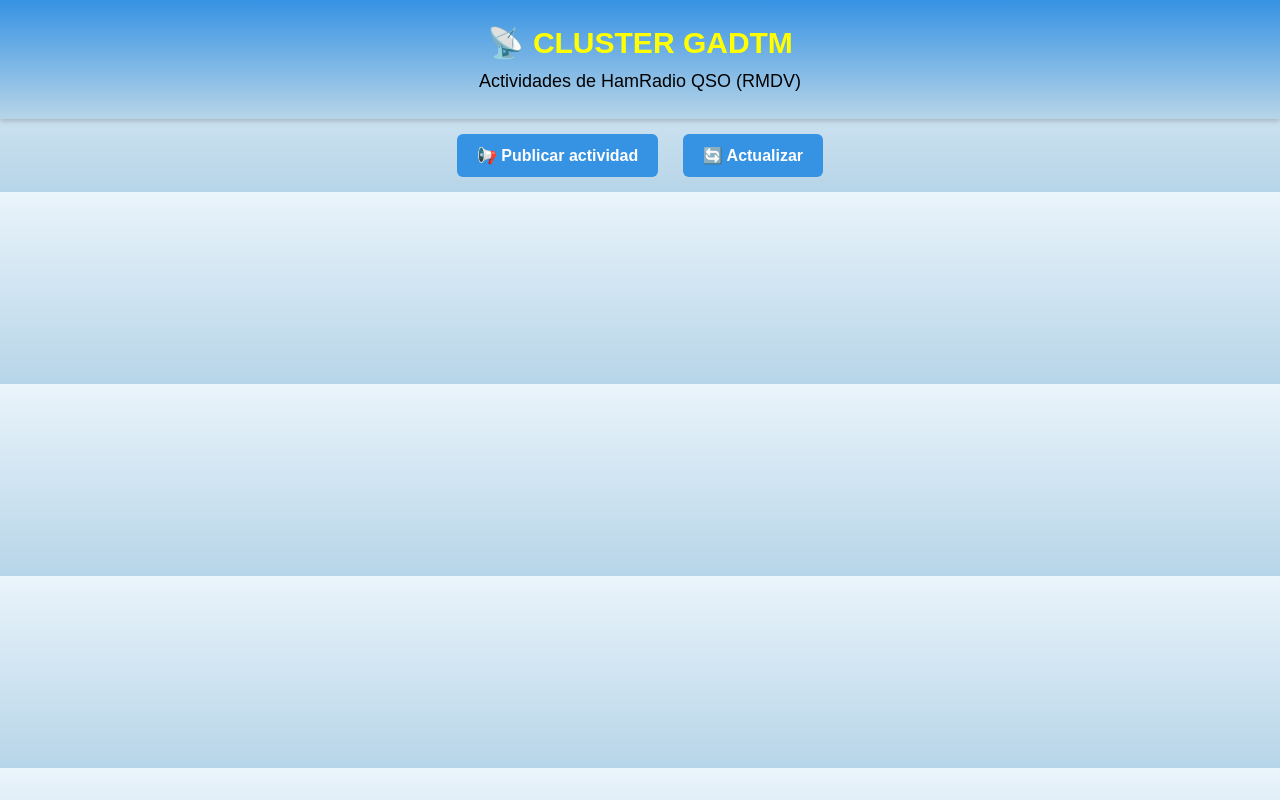
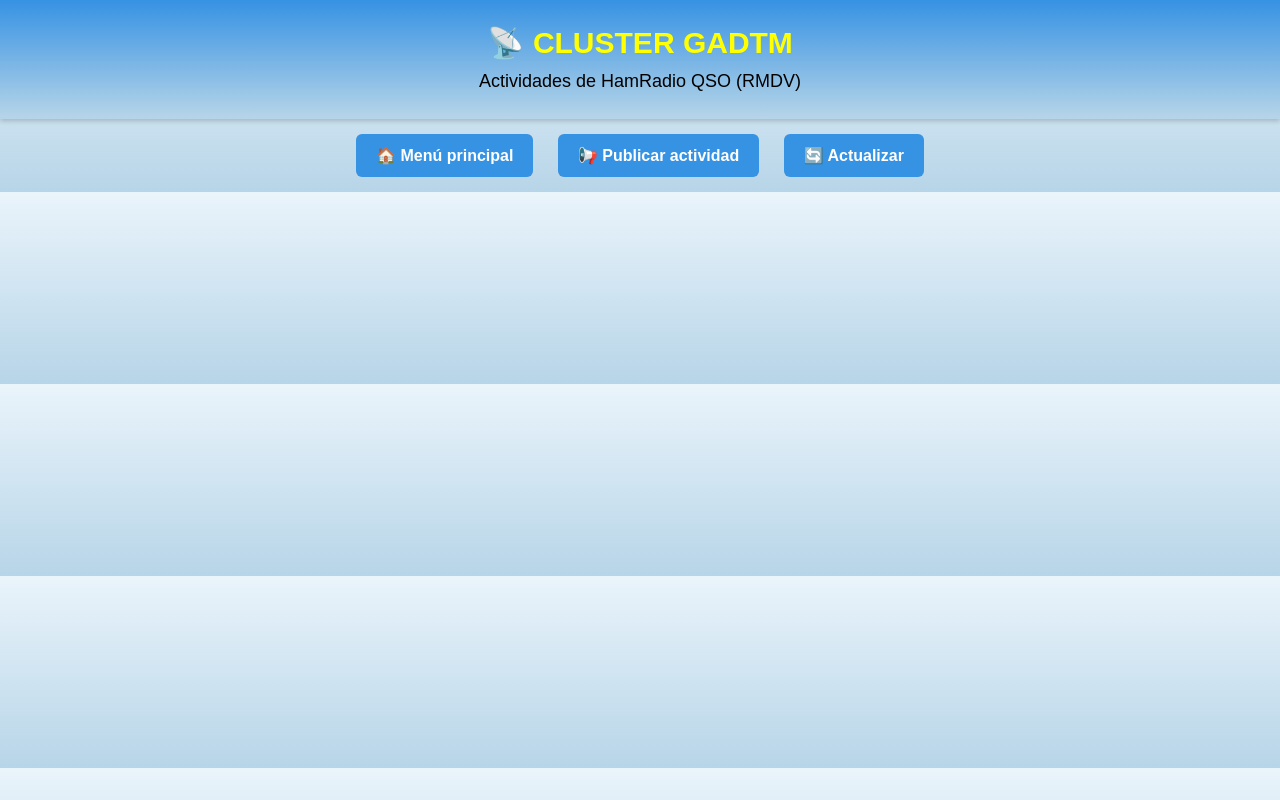
Before and after one commit to GADTM/Menu, a website: page cluster.html in a window 1280 px wide. Drawn offline with Linux system fonts and the light colour scheme; no server answers.

Commit message:
Refactor buttons and enhance layout in cluster.html
Updated button functionality and added a main menu button.

```diff
--- a/cluster.html
+++ b/cluster.html
@@ -82,6 +82,10 @@ button:hover{
 </header>
 
 <div style="text-align:center">
+  <button onclick="window.location.href='https://gadtm.netlify.app/'">
+    🏠 Menú principal
+  </button>
+
   <button onclick="window.open('https://rmdv.org/cluster/','_blank')">
     📢 Publicar actividad
   </button>
```
